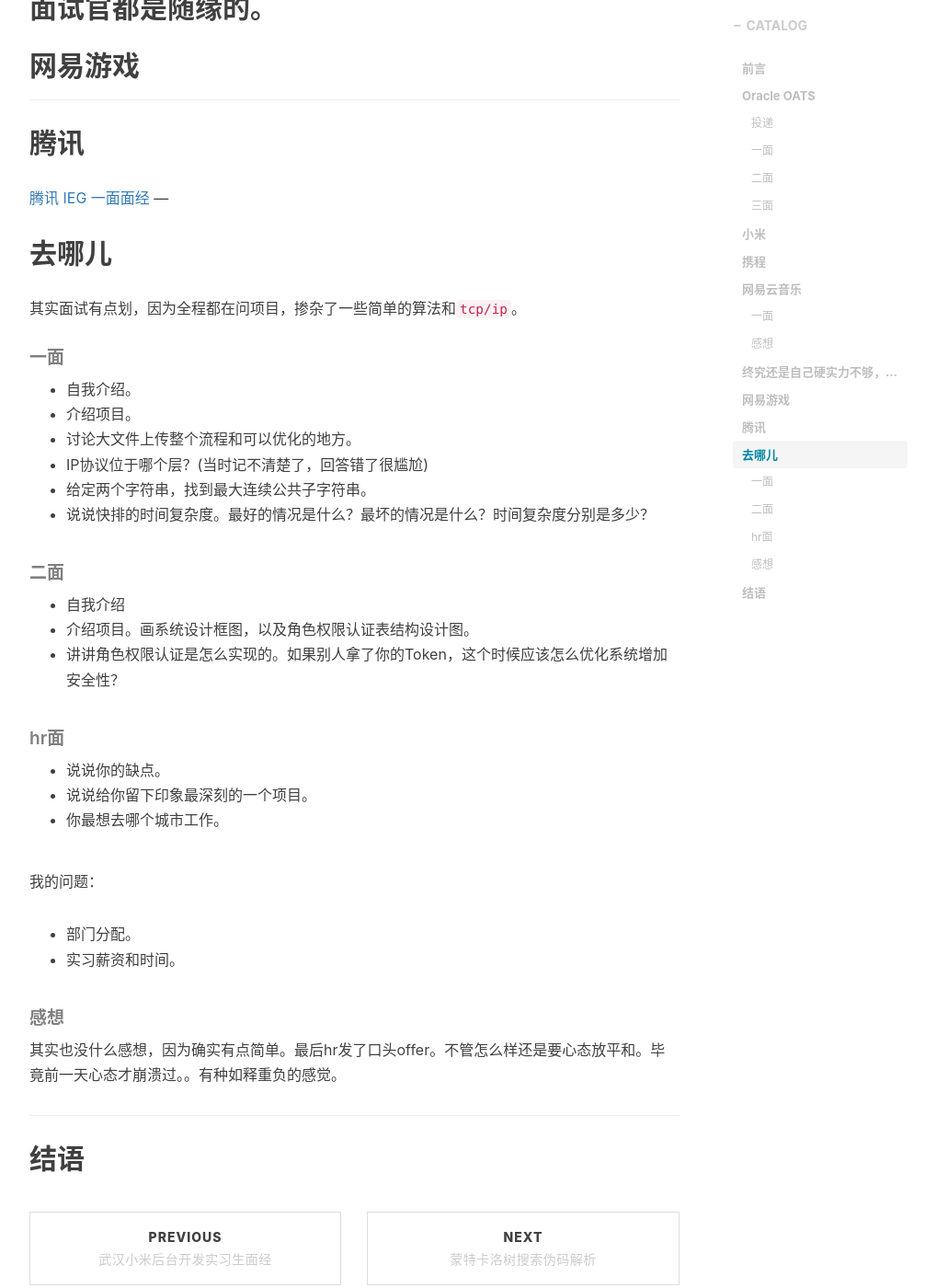
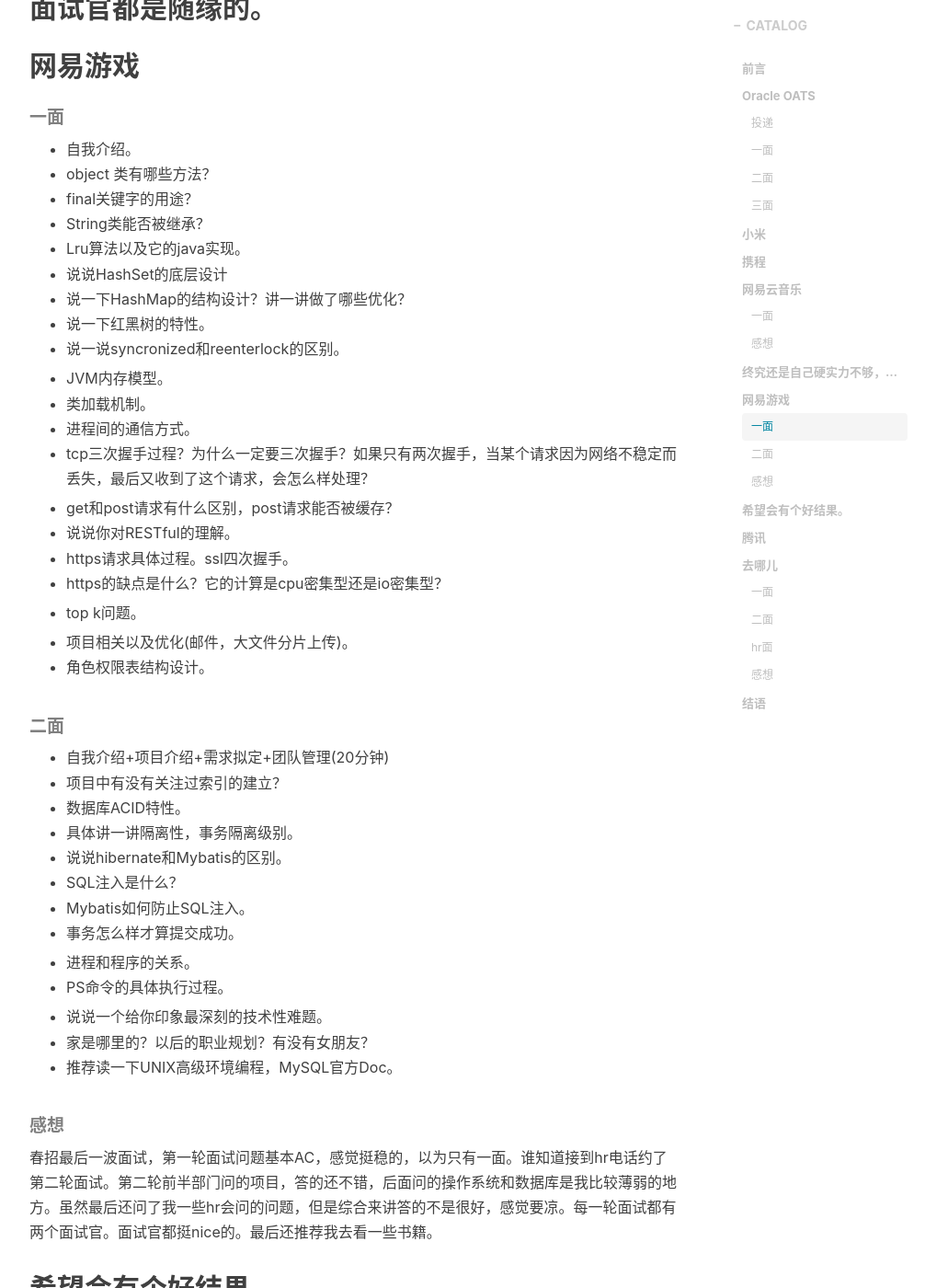
Before and after one commit to tfl435918939/blog, a Jekyll site: the page built from _posts/2018-04-25-2018年春招实习面经合集.markdown, in a window 1280 px wide and 1400 px high, scrolled down 3679 px. Shown: the whole window at 92% size, without its empty margins (233-1239 px from the left). Built offline with Jekyll 4.4.1, drawn with Linux system fonts in a browser that asks for light colours; nearby versions of some CDN libraries; comment, search, counter and statistics services are not loaded; some of the changed text lies outside the part shown.

Commit message:
add interview experience wangyi game

```diff
--- a/_posts/2018-04-25-2018年春招实习面经合集.markdown
+++ b/_posts/2018-04-25-2018年春招实习面经合集.markdown
@@ -20,12 +20,12 @@
 - 腾讯 IEG(内推暑期实习，一面挂)
 - 搜狗 (完善简历后没消息)
 - 携程 IBU(内推暑期实习，三面进人才库)
-- 网易游戏 互娱事业群(内推暑期实习，等待一面)
+- 网易互娱 计费部门(内推暑期实习，二面等待结果)
 - 阿里 (内推暑期实习，一面挂)
 - 网易 网易云音乐(暑期实习，一面挂)
 - 头条 (未做笔试)
 - 小米 武汉信息部(内推日常实习，三面挂)
-- 去哪儿 部门未定(暑期实习，三面口头offer)
+- 去哪儿 部门未定(暑期实习，三面offer)
 - 美团 点评平台(等笔试结果)
 - 京东 (笔试挂)
 - 滴滴 (内推暑期实习，等消息)
@@ -94,7 +94,53 @@
 ---
 
 ## 网易游戏
+##### 一面
+- 自我介绍。
+- object 类有哪些方法？
+- final关键字的用途？
+- String类能否被继承？
+- Lru算法以及它的java实现。
+- 说说HashSet的底层设计
+- 说一下HashMap的结构设计？讲一讲做了哪些优化？
+- 说一下红黑树的特性。
+- 说一说syncronized和reenterlock的区别。
 
+- JVM内存模型。
+- 类加载机制。
+- 进程间的通信方式。
+- tcp三次握手过程？为什么一定要三次握手？如果只有两次握手，当某个请求因为网络不稳定而丢失，最后又收到了这个请求，会怎么样处理？
+
+- get和post请求有什么区别，post请求能否被缓存？
+- 说说你对RESTful的理解。
+- https请求具体过程。ssl四次握手。
+- https的缺点是什么？它的计算是cpu密集型还是io密集型？
+
+- top k问题。
+
+- 项目相关以及优化(邮件，大文件分片上传)。
+- 角色权限表结构设计。
+
+##### 二面
+- 自我介绍+项目介绍+需求拟定+团队管理(20分钟)
+- 项目中有没有关注过索引的建立？
+- 数据库ACID特性。
+- 具体讲一讲隔离性，事务隔离级别。
+- 说说hibernate和Mybatis的区别。
+- SQL注入是什么？
+- Mybatis如何防止SQL注入。
+- 事务怎么样才算提交成功。
+
+- 进程和程序的关系。
+- PS命令的具体执行过程。
+
+- 说说一个给你印象最深刻的技术性难题。
+- 家是哪里的？以后的职业规划？有没有女朋友？
+- 推荐读一下UNIX高级环境编程，MySQL官方Doc。
+
+##### 感想
+春招最后一波面试，第一轮面试问题基本AC，感觉挺稳的，以为只有一面。谁知道接到hr电话约了第二轮面试。第二轮前半部门问的项目，答的还不错，后面问的操作系统和数据库是我比较薄弱的地方。虽然最后还问了我一些hr会问的问题，但是综合来讲答的不是很好，感觉要凉。每一轮面试都有两个面试官。面试官都挺nice的。最后还推荐我去看一些书籍。
+
+希望会有个好结果。
 ---
 
 ## 腾讯
@@ -128,6 +174,8 @@
 ##### 感想
 其实也没什么感想，因为确实有点简单。最后hr发了口头offer。不管怎么样还是要心态放平和。毕竟前一天心态才崩溃过。。有种如释重负的感觉。
 
+5月4日收到邮件offer。5个工作日确认。目前还在等网易游戏的结果。焦急啊~~
+
 ---
 
 ## 结语
--- a/_posts/2018-04-27-TCP连接的建立和断开.markdown
+++ b/_posts/2018-04-27-TCP连接的建立和断开.markdown
@@ -33,7 +33,8 @@
 
 
 #### 常问问题
-**为什么建立连接协议是三次握手，而关闭连接却是四次握手呢？ **
+
+**为什么建立连接协议是三次握手，而关闭连接却是四次握手呢？**
 
 
 这是因为服务端的LISTEN状态下的SOCKET当收到SYN报文的建连请求后，它可以把ACK和SYN（ACK起应答作用，而SYN起同步作用）放在一个报文里来发送。但关闭连接时，当收到对方的FIN报文通知时，它仅仅表示对方没有数据发送给你了；但未必你所有的数据都全部发送给对方了，所以你不必马上关闭SOCKET,也可能还需要发送一些数据给对方之后，再发送FIN报文给对方来表示你同意现在可以关闭连接了，所以关闭连接时ACK报文 和FIN报文多数情况下都是分开发送的。
@@ -44,7 +45,7 @@
 因为虽然双方都同意关闭连接了，而且握手的4个报文也都发送完毕，按理可以直接回到CLOSED 状态(就好比从SYN_SENT 状态到ESTABLISH 状态那样)，但是我们必须假想网络是不可靠的，你无法保证你(客户端)最后发送的ACK报文一定会被对方收到，就是说对方处于LAST_ACK 状态下的SOCKET可能会因为超时未收到ACK报文，而重发FIN报文，所以这个TIME_WAIT 状态的作用就是用来重发可能丢失的ACK报文。
 
 
-**关闭TCP连接一定需要4次挥手吗? **
+**关闭TCP连接一定需要4次挥手吗?**
 
 不一定，4次挥手关闭TCP连接是最安全的做法。但在有些时候，我们不喜欢TIME_WAIT 状态(如当MSL数值设置过大导致服务器端有太多TIME_WAIT状态的TCP连接，减少这些条目数可以更快地关闭连接，为新连接释放更多资源)，这时我们可以通过设置SOCKET变量的SO_LINGER标志来避免SOCKET在close()之后进入TIME_WAIT状态，这时将通过发送RST强制终止TCP连接(取代正常的TCP四次握手的终止方式)。但这并不是一个很好的主意，TIME_WAIT 对于我们来说往往是有利的。
 
```
Also changed, not shown: _posts/2018-04-28-面向对象编程的三大特性.markdown (added, +68 -0 lines).
